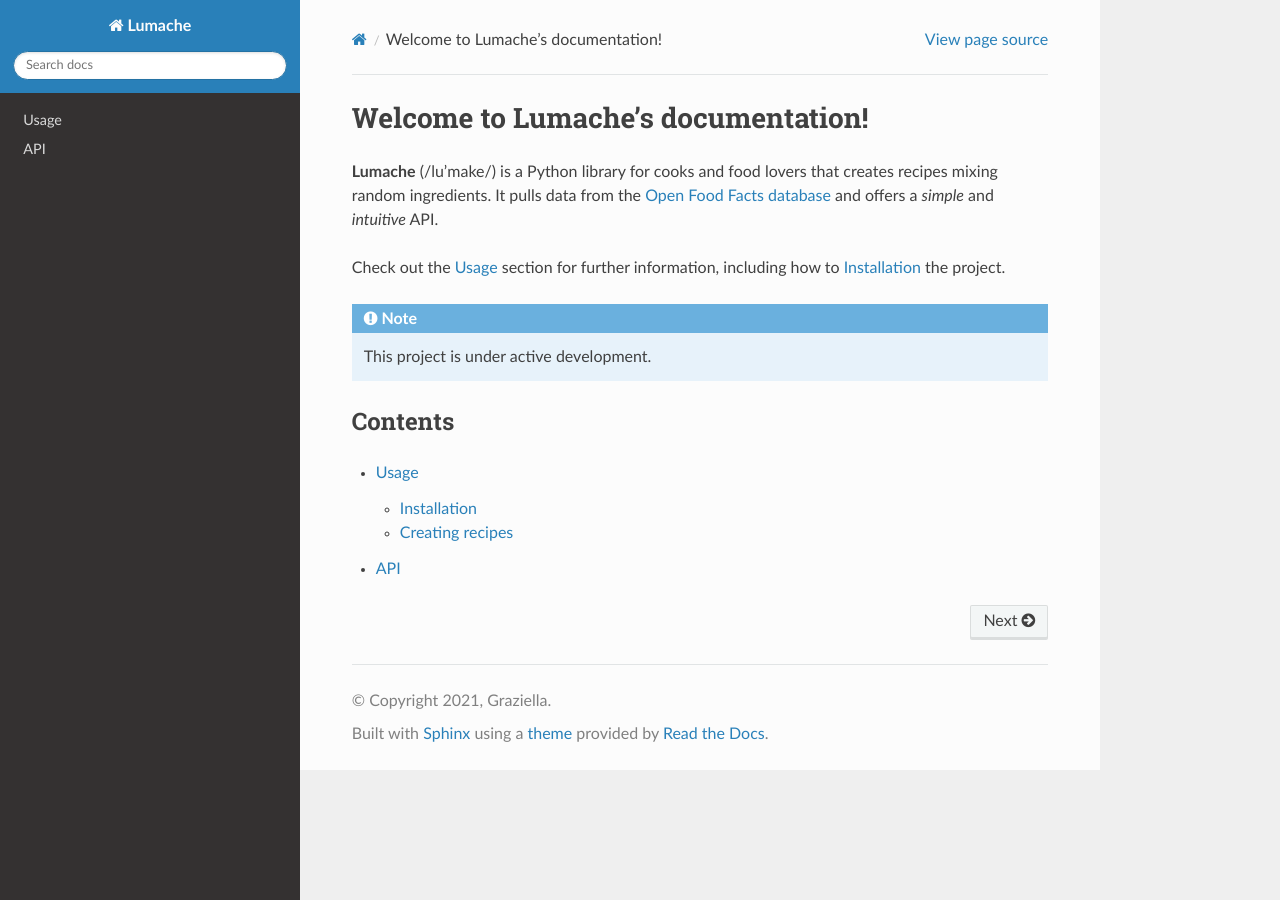
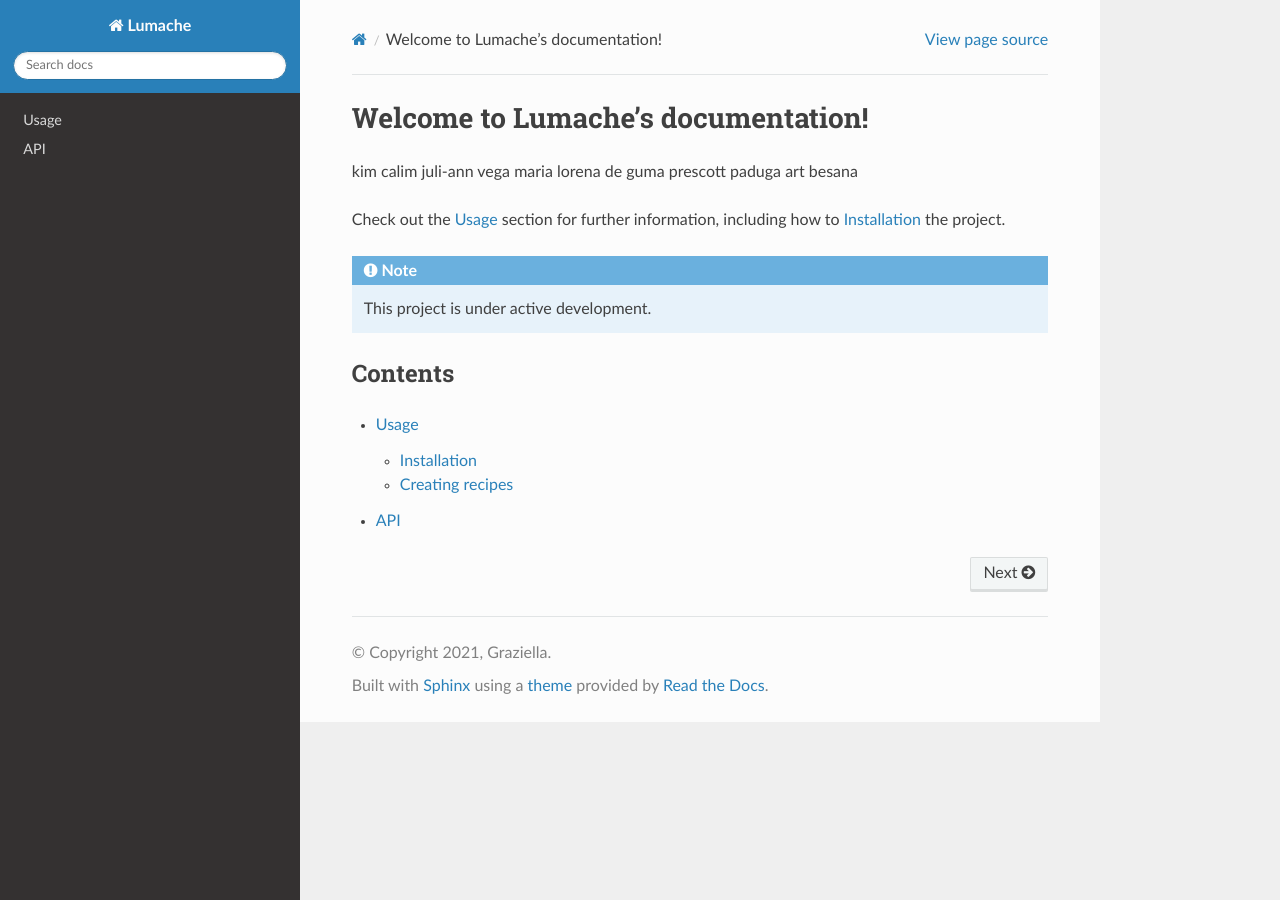
Before and after one commit to riah89294/xml-tutorial, a Sphinx documentation site: the page built from docs/source/index.rst, in a window 1280 px wide. Built offline with Sphinx 7.4.7 and the Read the Docs theme 3.1.0, drawn with Linux system fonts in a browser that asks for light colours.

Commit message:
Update index.rst

```diff
--- a/docs/source/index.rst
+++ b/docs/source/index.rst
@@ -1,10 +1,11 @@
 Welcome to Lumache's documentation!
 ===================================
 
-**Lumache** (/lu'make/) is a Python library for cooks and food lovers
-that creates recipes mixing random ingredients.
-It pulls data from the `Open Food Facts database <https://world.openfoodfacts.org/>`_
-and offers a *simple* and *intuitive* API.
+kim calim
+juli-ann vega
+maria lorena de guma
+prescott paduga
+art besana
 
 Check out the :doc:`usage` section for further information, including
 how to :ref:`installation` the project.
```
